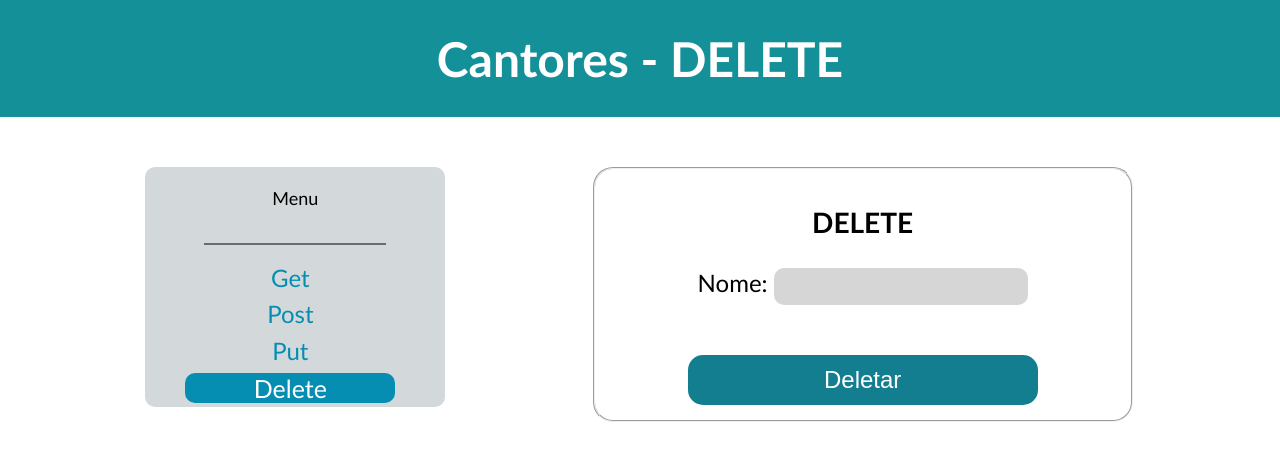
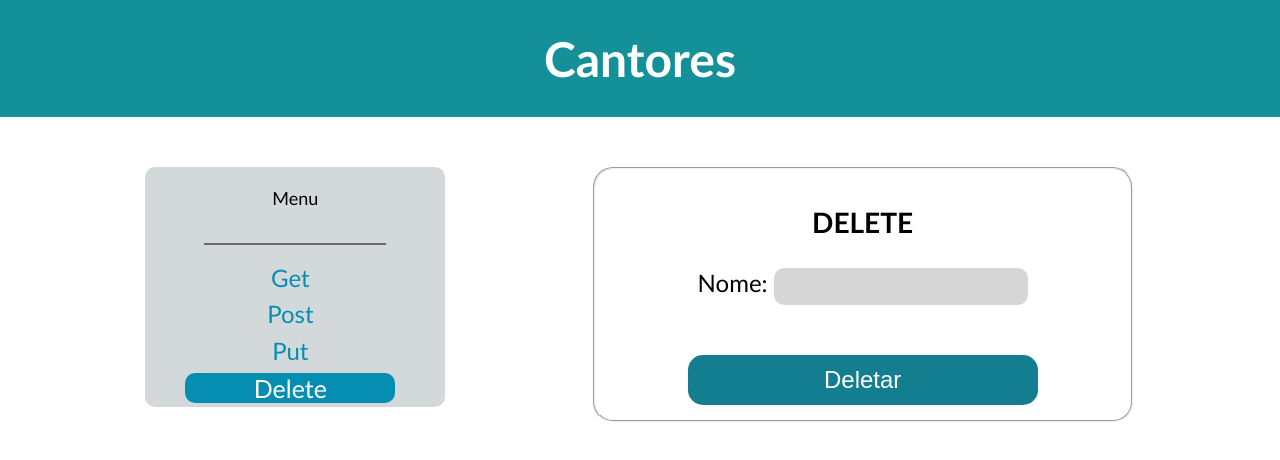
Before and after one commit to StelaAmorim/Crud_Cantores, a website: page public/delete.html in a window 1280 px wide. Drawn offline with Linux system fonts and the light colour scheme.

Commit message:
Update delete.html

```diff
--- a/public/delete.html
+++ b/public/delete.html
@@ -10,7 +10,7 @@
 <body>
     <header>
         <center>
-            <h1>Cantores - DELETE</h1>
+            <h1>Cantores</h1>
         </center>
     </header>
 
```
